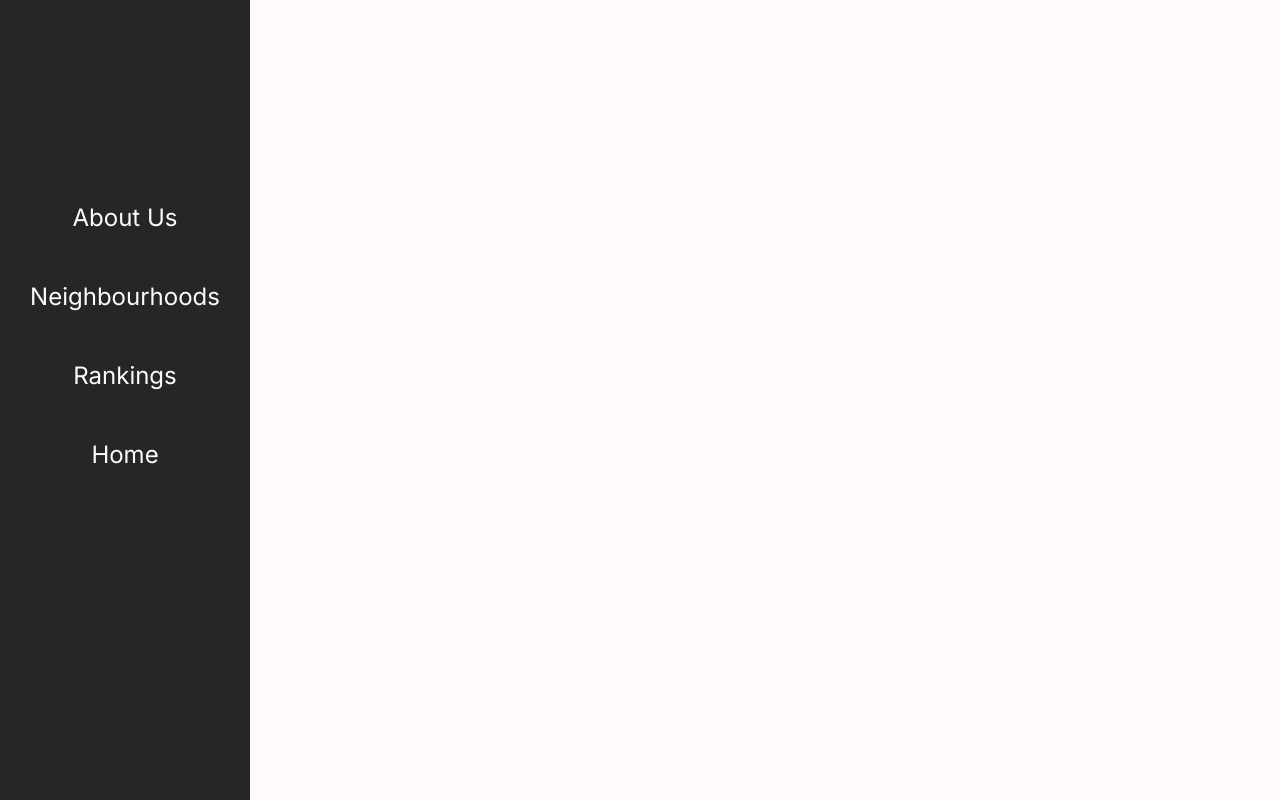
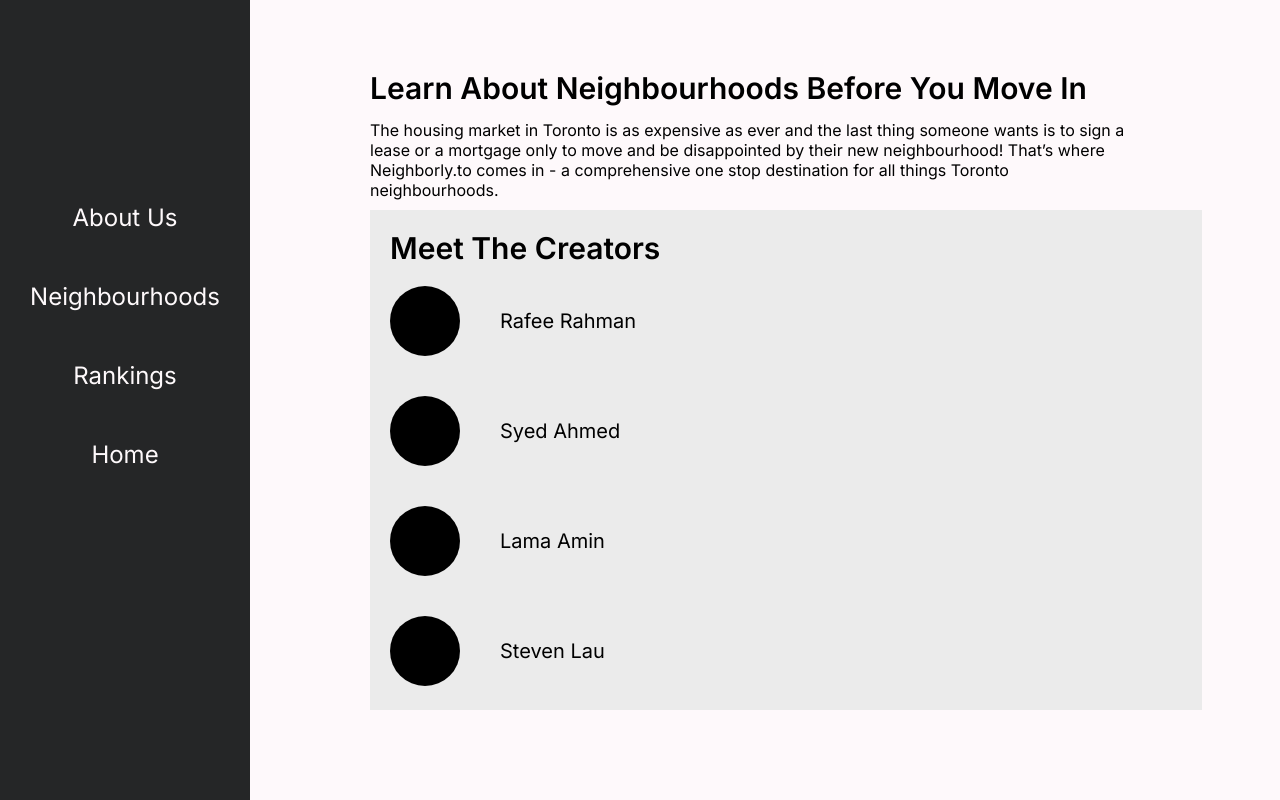
Before and after one commit to rafeerahman/Neighbourhoodly, a React (Create React App) app in the folder neighbourhood.ly/: page /AboutUs in a window 1280 px wide. Built offline with nearby package versions, Linux system fonts and the light colour scheme.

Commit message:
about us

```diff
--- /dev/null
+++ b/neighbourhood.ly/src/components/AboutUs.css
@@ -0,0 +1,74 @@
+.header {
+    position: absolute;
+    left: 370px;
+    top: 70px;
+    font-family: Inter;
+    font-style: normal;
+    font-weight: 600;
+    font-size: 30px;
+}
+
+.disc {
+    position: absolute;
+    left: 370px;
+    top: 120px;
+    padding-right: 150px;
+}
+
+.creatorsBox {
+    background: #EBEBEB;
+    width: 65%;
+    height: 500px;
+
+    position: absolute;
+    left: 370px;
+    top: 210px;
+}
+
+.creatorsBox ul {
+    position: relative;
+    left: 70px;
+}
+
+.creatorsBox ul li{
+    font-family: Inter;
+    font-style: normal;
+    font-weight: 600;
+    font-size: 27px;
+    line-height: 39px;
+
+    padding-bottom: 20px;
+    padding-left: 20px;
+
+}
+
+.creatorsBoxHeader {
+    font-size: 30px;
+    font-weight: 600;
+    padding: 20px;
+    padding-bottom: 0px;
+}
+
+.samplePicture {
+    height:70px;
+    width: 70px;
+    background-color: black;
+    border-radius: 50%;
+}
+
+/* th {
+	border-collapse: collapse;
+	border: 0px;
+    font-size: 30px;
+    text-align: left;
+    padding: 40px;
+    padding-bottom: 20px;
+} */
+
+td {
+	border-collapse: collapse;
+	border: 0px;
+    font-size: 20px;
+    text-align: left;
+    padding: 20px;
+}
--- a/neighbourhood.ly/src/pages/AboutUs.js
+++ b/neighbourhood.ly/src/pages/AboutUs.js
@@ -1,13 +1,14 @@
 import React, { Component } from 'react'
 import Sidebar from '../components/Sidebar'
 import '../App.css';
-
+import '../components/AboutUs.css'
 class AboutUs extends Component {
 
     render(){
         const {isLoggedIn, isAdmin} = this.props
         return(
             <div>
+
                 <Sidebar className="sidebar"
                 SignInType={isLoggedIn() ? "MainMenu" : "LogIn"}
                 handleAdmin={isAdmin}
@@ -16,6 +17,53 @@
                 tab3="Rankings"
                 tab4="Home"
                 showMenu={true}/>
+
+                <div className='header'>
+                    Learn About Neighbourhoods Before You Move In
+                </div>
+
+                <div className='disc'>
+                The housing market in Toronto is as expensive as ever and the last thing someone wants is to sign a lease or a mortgage only to move and be disappointed by their new neighbourhood! That’s where Neighborly.to comes in - a comprehensive one stop destination for all things Toronto neighbourhoods.
+                </div>
+
+                <div className='creatorsBox'>
+                    <div className='creatorsBoxHeader'>Meet The Creators</div>
+                    <tbody>
+                        <tr>
+                            <td>
+                                <div className='samplePicture'/>
+                            </td>
+                            <td>
+                                Rafee Rahman
+                            </td>
+                        </tr>
+                        <tr>
+                            <td>
+                                <div className='samplePicture'/>
+                            </td>
+                            <td>
+                                Syed Ahmed
+                            </td>
+                        </tr>
+                        <tr>
+                            <td>
+                                <div className='samplePicture'/>
+                            </td>
+                            <td>
+                                Lama Amin
+                            </td>
+                        </tr>
+                        <tr>
+                            <td>
+                                <div className='samplePicture'/>
+                            </td>
+                            <td>
+                                Steven Lau
+                            </td>
+                        </tr>
+                    </tbody>
+                </div>
+
             </div>
         )
     }
```
